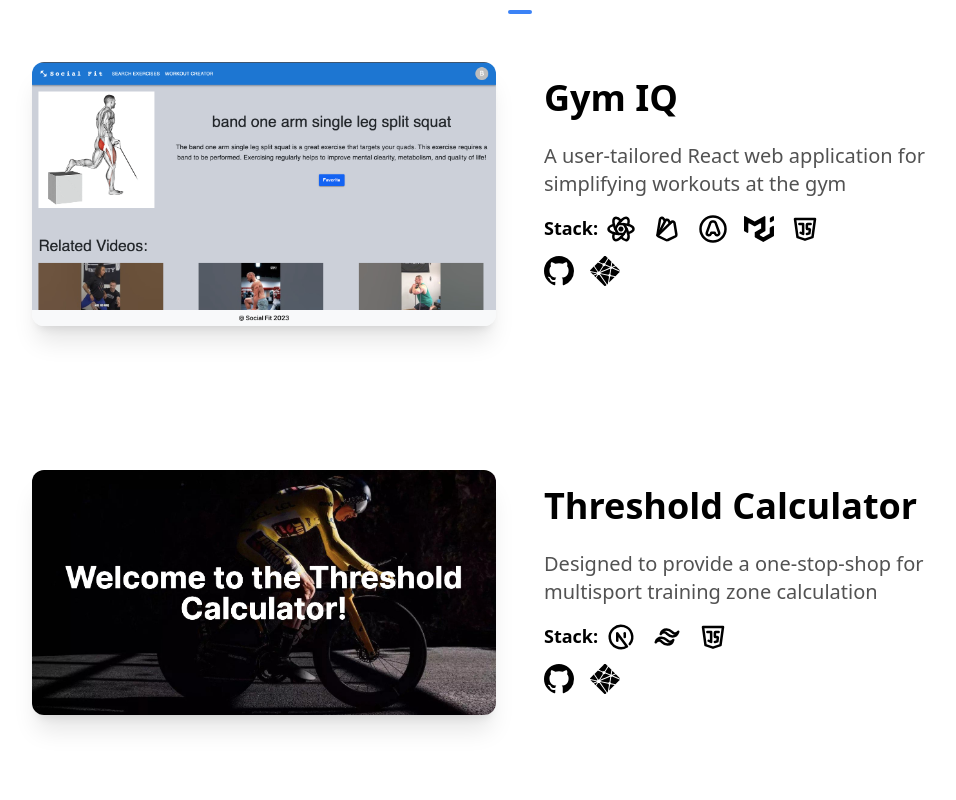
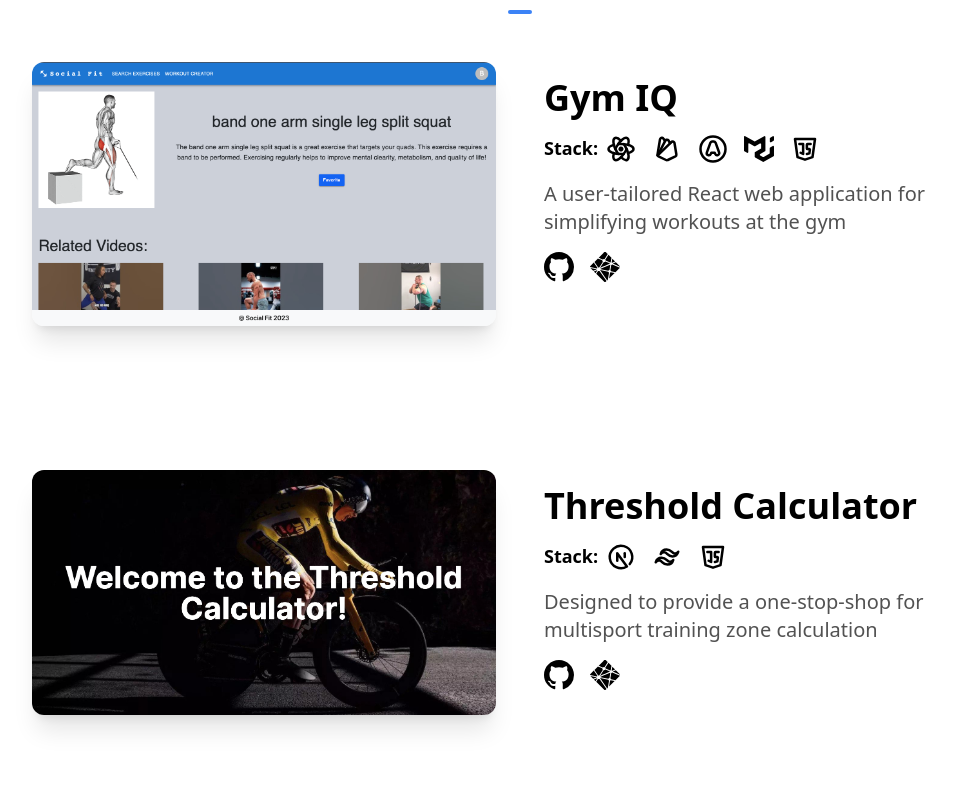
Before and after one commit to devinvolk/portfolio, a Next.js app: page / in a window 1280 px wide. Shown: the part 2120-2920 px from the top of the page, without its empty margins (120-1076 px from the left). Built offline with nearby package versions, Linux system fonts and the light colour scheme.

Commit message:
stack placed above project description

```diff
--- a/components/Projects.tsx
+++ b/components/Projects.tsx
@@ -71,11 +71,8 @@ const Projects = () => {
                 </Link>
               </div>
               <div className='mt-12 md:w-1/2'>
-                <h1 className='text-4xl font-bold mb-6'>{item.name}</h1>
-                <p className='text-xl leading-7 mb-4 text-neutral-600 dark:text-neutral-400'>
-                  {item.description}
-                </p>
-                <div className='flex flex-row space-x-2 mb-3'>
+                <h1 className='text-4xl font-bold mb-4'>{item.name}</h1>
+                <div className='flex flex-row space-x-2 mb-4'>
                   <p className='text-lg font-semibold'>Stack:</p>
                   <div className='flex flex-row space-x-4'>
                     {item.stack.map((icon, index) => (
@@ -85,6 +82,9 @@ const Projects = () => {
                     ))}
                   </div>
                 </div>
+                <p className='text-xl leading-7 mb-4 text-neutral-600 dark:text-neutral-400'>
+                  {item.description}
+                </p>
                 <div className='flex flex-row align-bottom space-x-4'>
                   <Link href={item.github} target='_blank'>
                     <BsGithub
```
